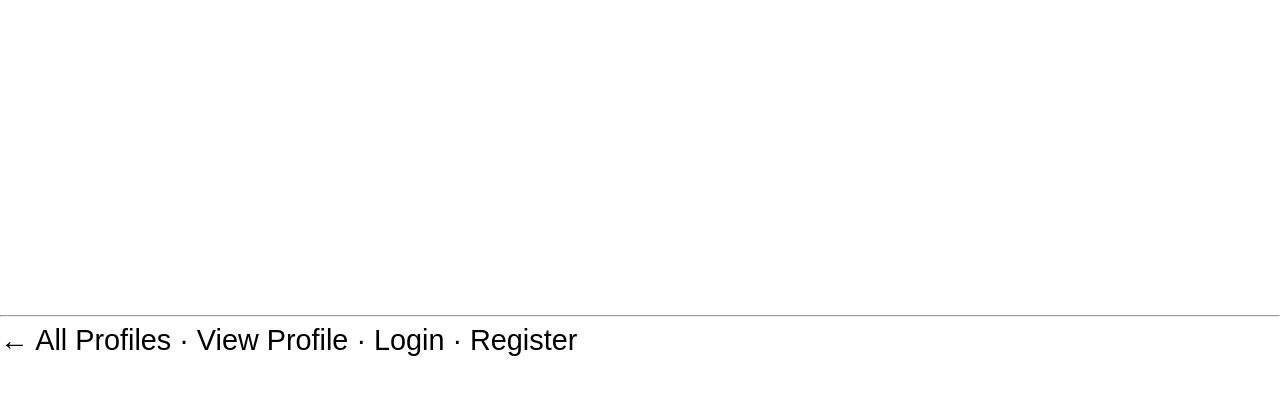
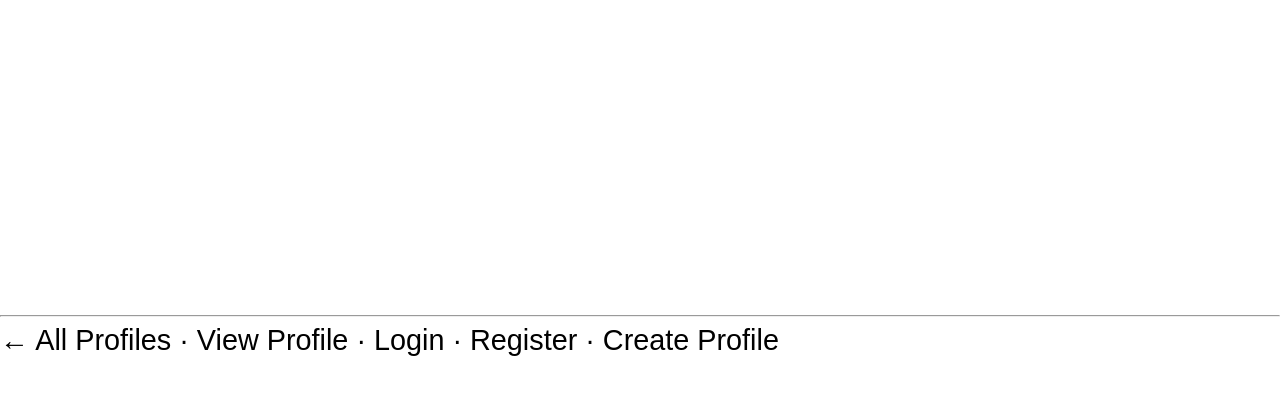
Before and after one commit to realJimJin/cs412, a Django app: template mini_insta/templates/mini_insta/search.html in a window 1280 px wide. Shown: the part 385-805 px from the top of the page. Run offline with Django 5.2, Linux system fonts and the light colour scheme; the template is opened without the code that fills it: values that come from a table or form of the project are taken from there, others are empty; data comes from the database, SQL or seed files in the repository; parts of the project's set-up code (start-up, migrations or seed data) failed here and were passed over.

Commit message:
create profile lnk

```diff
--- a/mini_insta/templates/mini_insta/base.html
+++ b/mini_insta/templates/mini_insta/base.html
@@ -36,6 +36,10 @@
         · <a href="{% url 'mini_insta:login' %}">Login</a>
         · <a href="{% url 'mini_insta:register' %}">Register</a>
       {% endif %}
+
+ {% if not request.user.is_authenticated %}
+  · <a href="{% url 'mini_insta:create_profile' %}">Create Profile</a>
+{% endif %}
     </footer>
   </body>
 </html>
```
